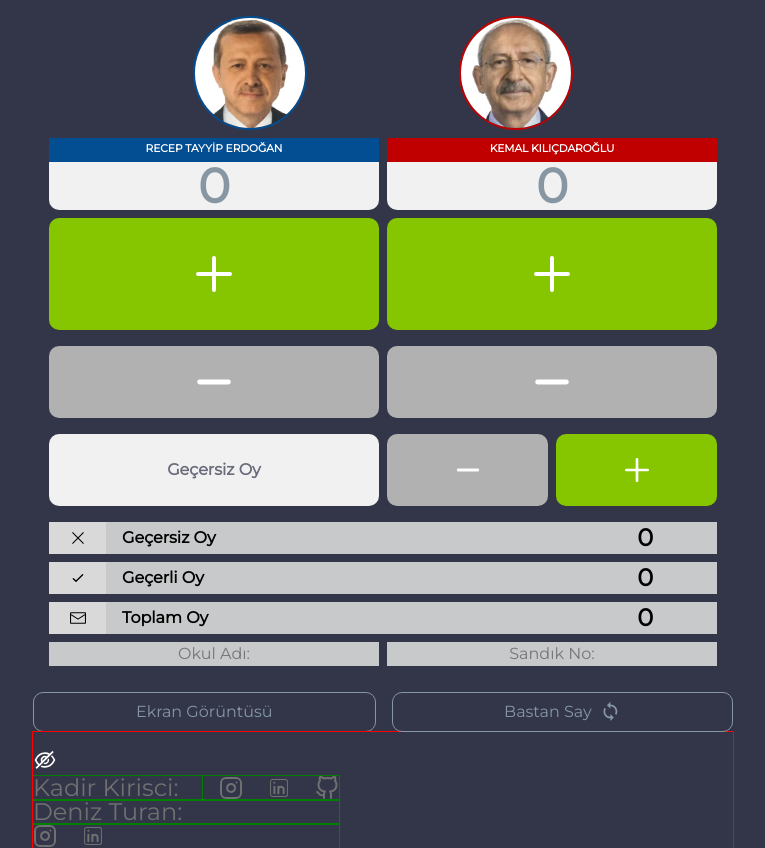
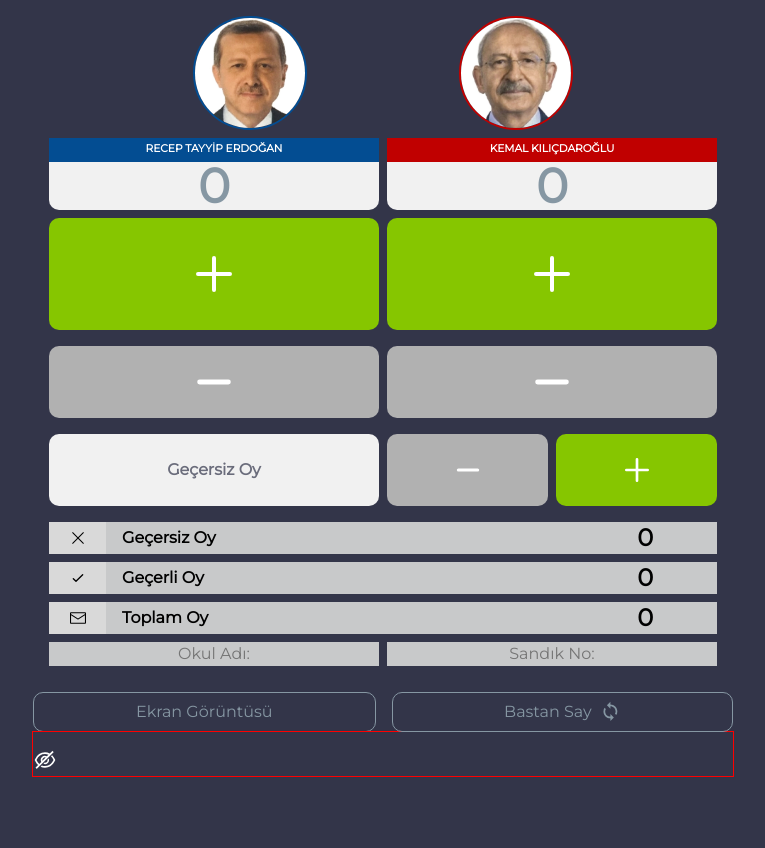
Before and after one commit to K2adir/oySay, a React (Vite) app: page / in a window 1280 px wide. Shown: the whole page, without its empty margins (257-1022 px from the left). After the commit the page ends 808 px from the top, so only its background shows below. Built offline with nearby package versions, Linux system fonts and the light colour scheme.

Commit message:
flex ok BUT
icons are 1px below the text.

```diff
--- a/src/components/Credits/Credits.jsx
+++ b/src/components/Credits/Credits.jsx
@@ -4,7 +4,7 @@ import { AiOutlineEye } from "react-icons/ai";
 import { AiOutlineEyeInvisible } from "react-icons/ai";
 import { FiGithub } from "react-icons/fi";
 import { FiInstagram } from "react-icons/fi";
-import { CiLinkedin } from "react-icons/ci";
+import { AiOutlineLinkedin } from "react-icons/ai";
 
 const Credits = () => {
   const [showCredits, setShowCredits] = useState(false);
@@ -20,25 +20,14 @@ const Credits = () => {
       <div
         className={showCredits ? "credits__content" : "credits__content_hide"}
       >
-        <p>
-          <span>
-            Kadir Kirisci:
-            <span className="credit__icon">
-              <FiInstagram />
-              <CiLinkedin />
-              <FiGithub />
-            </span>
-          </span>
-        </p>
-        <p>
-          <span>Deniz Turan:</span>
-        </p>
-        <p>
-          <span className="credit__icon">
-            <FiInstagram />
-            <CiLinkedin />
-          </span>
-        </p>
+        <div className="credits__name">
+          <p>Kadir Kirisci:</p>
+        </div>
+        <div className="credits__icon">
+          <AiOutlineLinkedin />
+          <FiInstagram />
+          <FiGithub />
+        </div>
       </div>
     </div>
   );
--- a/src/components/Credits/Credits.scss
+++ b/src/components/Credits/Credits.scss
@@ -15,28 +15,25 @@
     color: white;
   }
 
-  .credits__content {
+  .credits__content_hide {
     display: none;
   }
 
-  p {
-    margin: 0;
+  .credits__content {
+    display: flex;
+    gap: 1rem;
+    line-height: 0;
 
-    span {
-      outline: 1px solid green;
+    .credits__name {
+      line-height: 0;
+      font-size: 1.6rem;
+    }
+    .credits__icon {
       display: flex;
-      justify-content: start;
-      align-items: center;
-      gap: 1.5rem;
-      font-size: 1.5rem;
-      color: #707070;
-
+      font-size: 1.6rem;
+      gap: 2rem;
       svg {
-        height: 1.5rem;
-        width: 1.5rem;
-      }
-      .credit__icon {
-        padding-left: 1rem;
+        // margin-bottom: 2px;
       }
     }
   }
```
